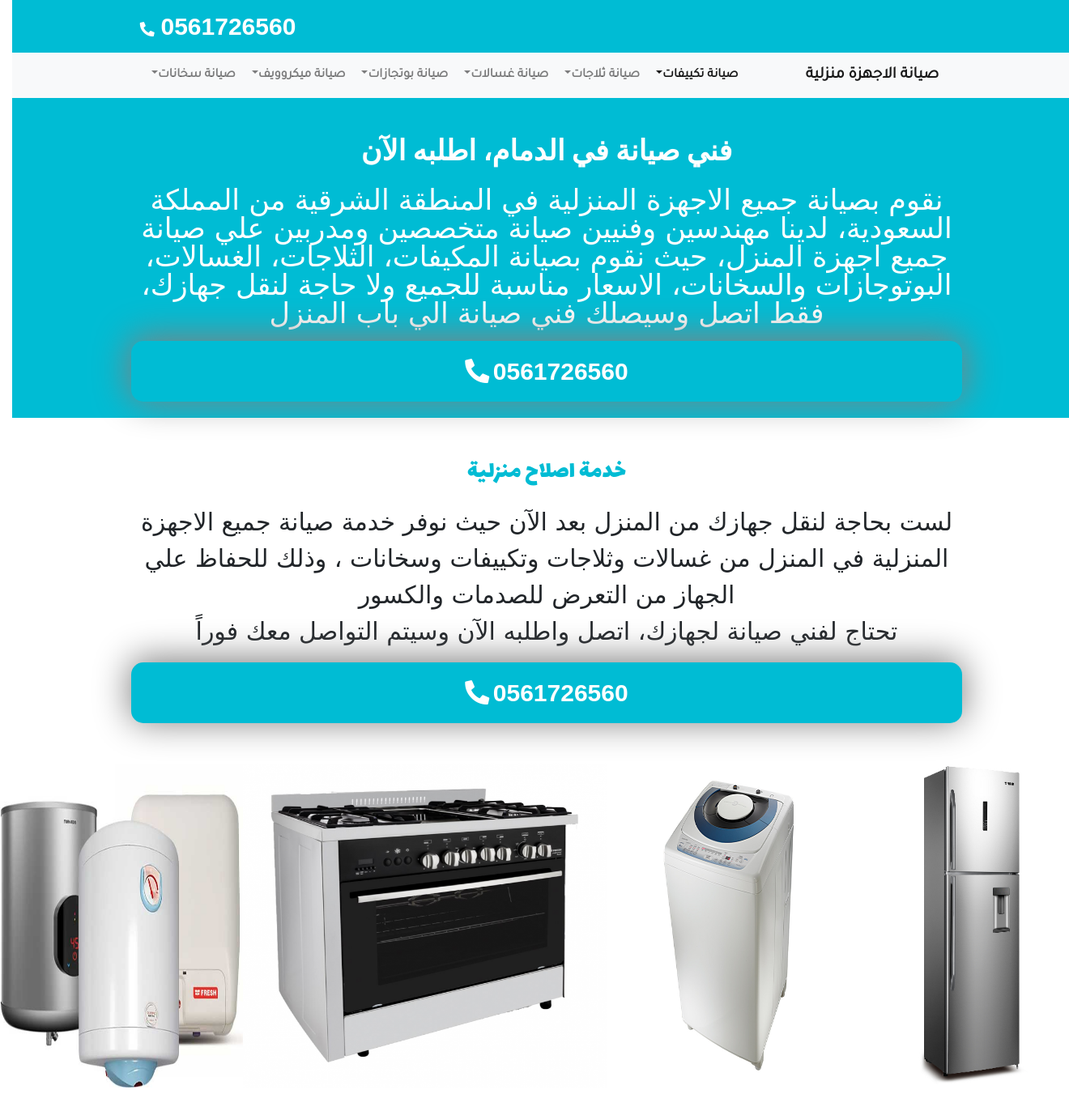
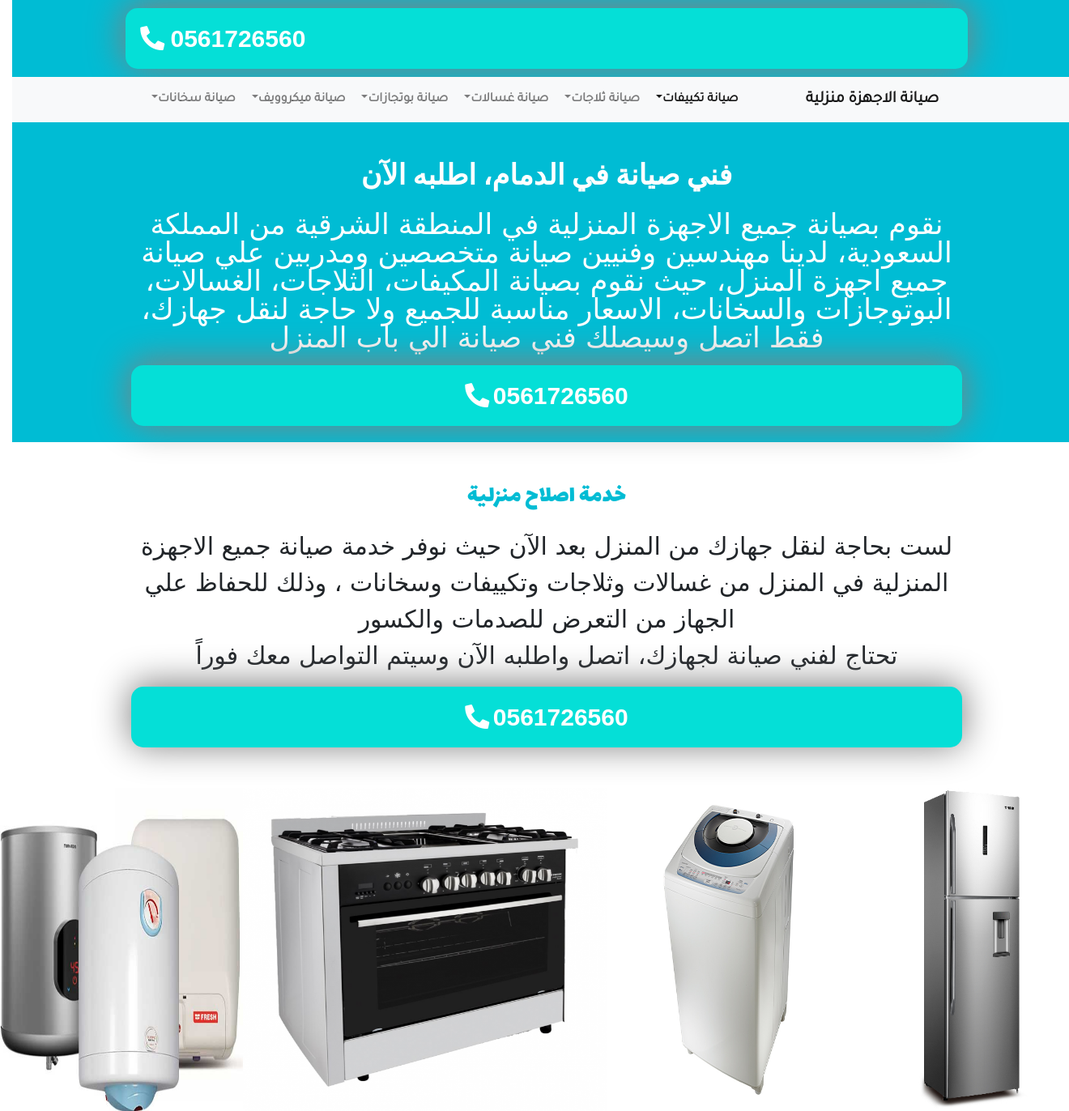
Before and after one commit to mstva/ShahryService, a PHP site: page / in a window 1320 px wide; the page is wider, and only the part inside the window is pictured. Shown: the top 1372 px of that part at 81% size. Run offline with PHP 8.4, Linux system fonts and the light colour scheme; some web fonts are replaced.

```diff
--- a/css/main.css
+++ b/css/main.css
@@ -14,7 +14,7 @@
 	border: 10px solid none;
 	border-radius: 15px;
 	padding: 15px;
-	background: #00bcd4;
+	background: #05dfd7;
 	background-clip: border-box;
     box-shadow: 0px -3px 44px 2px grey;
 }
@@ -57,7 +57,7 @@
 }
 
 .navbar-nav .dropdown-menu a {
-    color: #00bcd4;
+    color: white;
 }
 
 
--- a/index.html
+++ b/index.html
@@ -42,9 +42,9 @@
     <div class="upper-bar">
         <div class="container">
             <div class="row">
-                <div class="col-sm phone">
+                <div id="callBtn" class="col-sm phone">
                     <a class="number" href="tel:0561726560">0561726560</a>
-                    <i class="fas fa-phone rotate"></i>
+                    <i class="fas fa-phone rotate" style="font-size: 30px"></i>
 
                 </div>
             </div>
@@ -65,21 +65,21 @@
                 <ul class="navbar-nav mr-auto">
                     <li class="nav-item dropdown show">
                         <a class="nav-link dropdown-toggle" href="#" id="navbarDropdown" role="button" data-toggle="dropdown" aria-haspopup="true" aria-expanded="true">صيانة تكييفات</a>
-                        <div class="dropdown-menu text-centre" aria-labelledby="navbarDropdown">
+                        <div id="callBtn" class="dropdown-menu text-centre" aria-labelledby="navbarDropdown">
                             <a style="font-size: 20px" href="tel:0561726560">0561726560</a>
                             <i style="font-size: 20px" class="fas fa-phone rotate"></i>
                         </div>
                     </li>
                     <li class="nav-item dropdown">
                         <a class="nav-link dropdown-toggle" href="#" id="navbarDropdown" role="button" data-toggle="dropdown" aria-haspopup="true" aria-expanded="false">صيانة ثلاجات</a>
-                        <div class="dropdown-menu text-centre" aria-labelledby="navbarDropdown">
+                        <div id="callBtn" class="dropdown-menu text-centre" aria-labelledby="navbarDropdown">
                             <a style="font-size: 20px" href="tel:0561726560">0561726560</a>
                             <i style="font-size: 20px" class="fas fa-phone rotate"></i>
                         </div>
                     </li>
                     <li class="nav-item dropdown">
                         <a class="nav-link dropdown-toggle" href="#" id="navbarDropdown" role="button" data-toggle="dropdown" aria-haspopup="true" aria-expanded="false">صيانة غسالات</a>
-                        <div class="dropdown-menu text-centre" aria-labelledby="navbarDropdown">
+                        <div id="callBtn" class="dropdown-menu text-centre" aria-labelledby="navbarDropdown">
                             <a style="font-size: 20px" href="tel:0561726560">0561726560</a>
                             <i style="font-size: 20px" class="fas fa-phone rotate"></i>
 
@@ -87,7 +87,7 @@
                     </li>
                     <li class="nav-item dropdown">
                         <a class="nav-link dropdown-toggle" href="#" id="navbarDropdown" role="button" data-toggle="dropdown" aria-haspopup="true" aria-expanded="false">صيانة بوتجازات</a>
-                        <div class="dropdown-menu text-centre" aria-labelledby="navbarDropdown">
+                        <div id="callBtn" class="dropdown-menu text-centre" aria-labelledby="navbarDropdown">
                             <a style="font-size: 20px" href="tel:0561726560">0561726560</a>
                             <i style="font-size: 20px" class="fas fa-phone rotate"></i>
 
@@ -95,7 +95,7 @@
                     </li>
                     <li class="nav-item dropdown">
                         <a class="nav-link dropdown-toggle" href="#" id="navbarDropdown" role="button" data-toggle="dropdown" aria-haspopup="true" aria-expanded="false">صيانة ميكروويف</a>
-                        <div class="dropdown-menu text-centre" aria-labelledby="navbarDropdown">
+                        <div id="callBtn" class="dropdown-menu text-centre" aria-labelledby="navbarDropdown">
                             <a style="font-size: 20px" href="tel:0561726560">0561726560</a>
                             <i style="font-size: 20px" class="fas fa-phone rotate"></i>
 
@@ -103,7 +103,7 @@
                     </li>
                     <li class="nav-item dropdown">
                         <a class="nav-link dropdown-toggle" href="#" id="navbarDropdown" role="button" data-toggle="dropdown" aria-haspopup="true" aria-expanded="false">صيانة سخانات</a>
-                        <div class="dropdown-menu text-centre" aria-labelledby="navbarDropdown">
+                        <div id="callBtn" class="dropdown-menu text-centre" aria-labelledby="navbarDropdown">
                             <a style="font-size: 20px" href="tel:0561726560">0561726560</a>
                             <i style="font-size: 20px" class="fas fa-phone rotate"></i>
 
```
